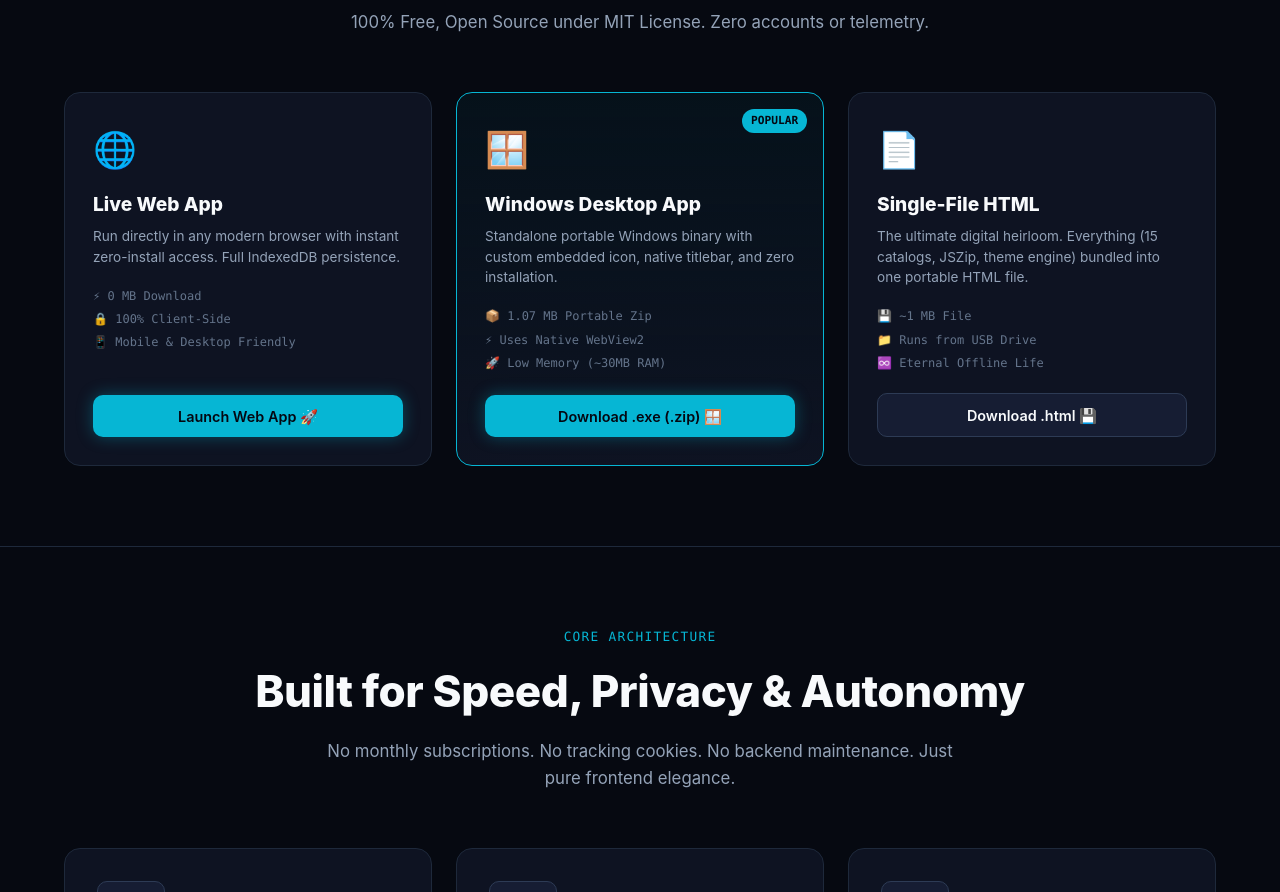
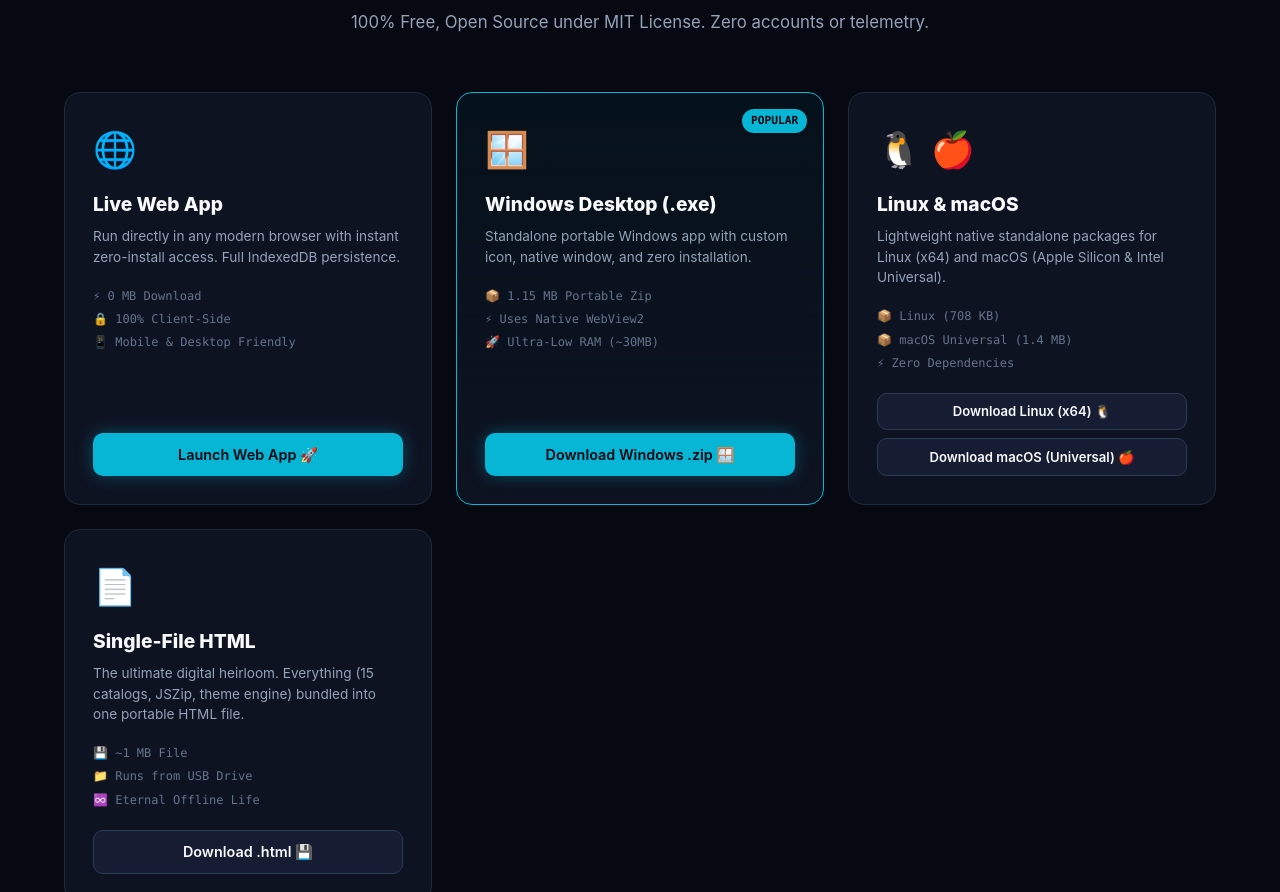
Before and after one commit to fahimarnob113-ctrl/Curio--The-Curator, a plain HTML site: page index.html in a window 1280 px wide. Shown: the part 4237-5129 px from the top of the page. Drawn offline with Linux system fonts and the light colour scheme.

Commit message:
Add Linux (x64) and macOS (Universal) standalone builds, update cross-platform download matrix on landing page and README

```diff
--- a/index.html
+++ b/index.html
@@ -840,7 +840,7 @@
         <p class="section-subtitle">100% Free, Open Source under MIT License. Zero accounts or telemetry.</p>
       </div>
 
-      <div class="download-grid">
+            <div class="download-grid">
         <!-- Card 1: Web App -->
         <div class="download-card">
           <div>
@@ -861,18 +861,36 @@
           <span class="download-card-badge">POPULAR</span>
           <div>
             <div class="download-card-icon">🪟</div>
-            <h3 class="download-card-title">Windows Desktop App</h3>
-            <p class="download-card-desc">Standalone portable Windows binary with custom embedded icon, native titlebar, and zero installation.</p>
+            <h3 class="download-card-title">Windows Desktop (.exe)</h3>
+            <p class="download-card-desc">Standalone portable Windows app with custom icon, native window, and zero installation.</p>
             <div class="download-card-meta">
-              <span>📦 1.07 MB Portable Zip</span>
+              <span>📦 1.15 MB Portable Zip</span>
               <span>⚡ Uses Native WebView2</span>
-              <span>🚀 Low Memory (~30MB RAM)</span>
+              <span>🚀 Ultra-Low RAM (~30MB)</span>
             </div>
           </div>
-          <a href="CURIO-v1.0-Windows.zip" download="CURIO-v1.0-Windows.zip" class="btn btn-primary" style="width:100%; justify-content:center;">Download .exe (.zip) 🪟</a>
+          <a href="CURIO-v1.0-Windows.zip" download="CURIO-v1.0-Windows.zip" class="btn btn-primary" style="width:100%; justify-content:center;">Download Windows .zip 🪟</a>
         </div>
 
-        <!-- Card 3: Standalone HTML -->
+        <!-- Card 3: Linux & macOS Desktop -->
+        <div class="download-card">
+          <div>
+            <div class="download-card-icon">🐧 🍎</div>
+            <h3 class="download-card-title">Linux & macOS</h3>
+            <p class="download-card-desc">Lightweight native standalone packages for Linux (x64) and macOS (Apple Silicon & Intel Universal).</p>
+            <div class="download-card-meta">
+              <span>📦 Linux (708 KB)</span>
+              <span>📦 macOS Universal (1.4 MB)</span>
+              <span>⚡ Zero Dependencies</span>
+            </div>
+          </div>
+          <div style="display:flex; gap:0.5rem; flex-direction:column;">
+            <a href="CURIO-v1.0-Linux-x64.zip" download="CURIO-v1.0-Linux-x64.zip" class="btn btn-secondary" style="width:100%; justify-content:center; font-size:0.82rem; padding:0.45rem;">Download Linux (x64) 🐧</a>
+            <a href="CURIO-v1.0-macOS-Universal.zip" download="CURIO-v1.0-macOS-Universal.zip" class="btn btn-secondary" style="width:100%; justify-content:center; font-size:0.82rem; padding:0.45rem;">Download macOS (Universal) 🍎</a>
+          </div>
+        </div>
+
+        <!-- Card 4: Standalone Single-File HTML -->
         <div class="download-card">
           <div>
             <div class="download-card-icon">📄</div>
```
Also changed, not shown: landing.html (+25 -7 lines), 4 other files.
